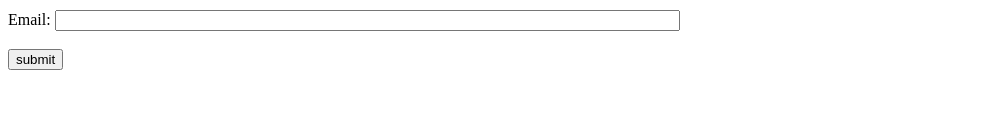
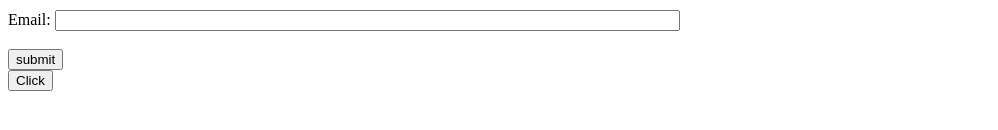
Before and after one commit to XavierAgostini/XavierAgostini.github.io, a plain HTML site: page segment.html in a window 1280 px wide. Shown: the part 414-544 px from the top of the page, without its empty margins (0-998 px from the left). Drawn offline with Linux system fonts and the light colour scheme.

Commit message:
Update segment.html

```diff
--- a/segment.html
+++ b/segment.html
@@ -24,6 +24,7 @@
     <br><br>
     <input name="submit" type="submit" value="submit"/>
 </form>
+    <button onClick="test">Click</button>
     <!--Placeholder for identify and track script -->
    <script>
        window.KM_SKIP_PAGE_VIEW = undefined;
@@ -33,6 +34,10 @@
   }}();
 </script>
     <script type="text/javascript">
+      function test() {
+       window.KM_SKIP_PAGE_VIEW = undefined;
+       analytics.page();
+      }
       function identify(e){
         e.preventDefault();
         var form = e.target;
```
